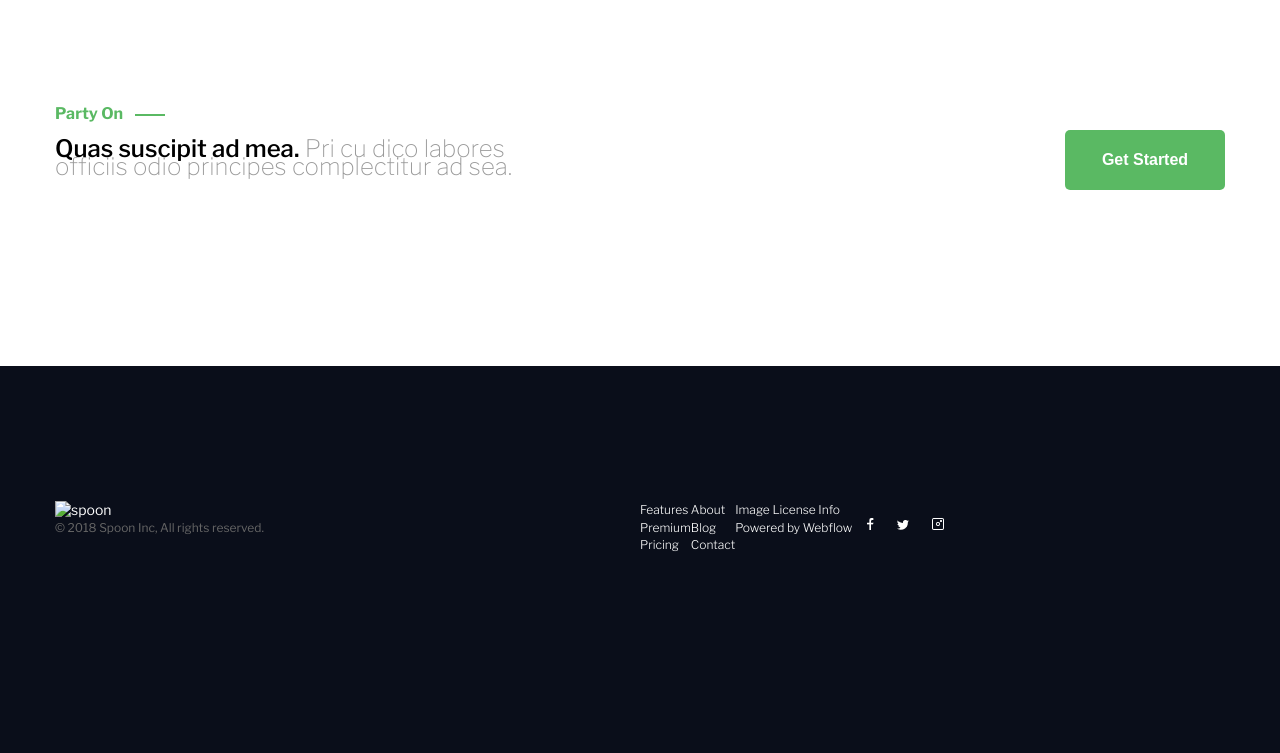
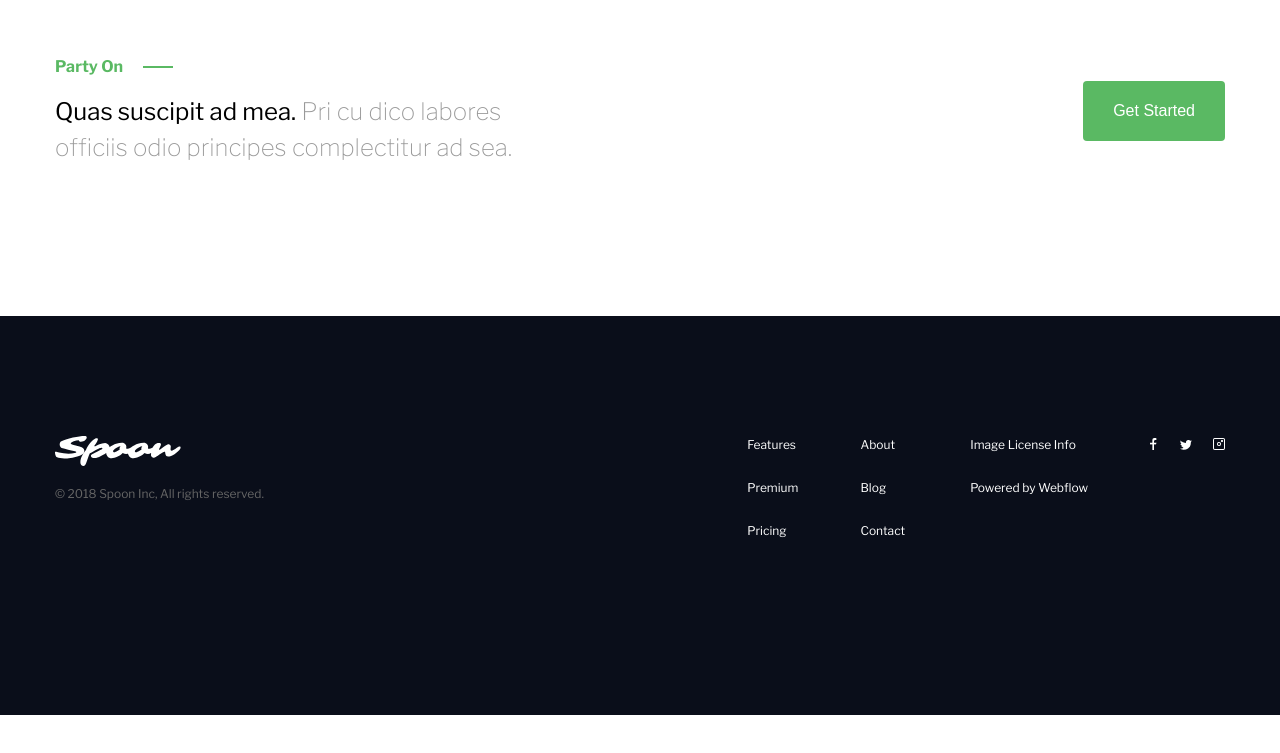
Before and after one commit to PLXRYV/htmlcssreview, a plain HTML site: page src/index.html in a window 1280 px wide. Shown: the part 3779-4532 px from the top of the page. After the commit the page ends 4494 px from the top, so only its background shows below. Drawn offline with nearby package versions, Linux system fonts and the light colour scheme.

Commit message:
блок футер старт

```diff
--- a/src/index.html
+++ b/src/index.html
@@ -10,10 +10,9 @@
   <link rel="stylesheet" href="style/style.css">
 </head>
 <body>
-
+<!-- Header -->
 <div class="wrapper">
   <div class="header__bg">
-    <!-- Header -->
     <header class="header">
       <div class="container">
         <div class="header__box">
@@ -32,7 +31,6 @@
         </div>
       </div>
     </header>
-
     <!--main-->
     <main class="main">
       <div class="container">
@@ -46,8 +44,7 @@
       </div>
     </main>
   </div>
-
-  <!-- features -->
+<!-- features -->
   <section class="features" >
     <div class="container">
       <p class="features__title">
@@ -75,7 +72,6 @@
     </div>
   </div>
   </section>
-
   <!-- premium -->
   <section class="premium">
     <img src="images/eggs_bread.jpg" alt="eggs">
@@ -91,7 +87,6 @@
       </div>
     </div>
   </section>
-
   <!-- about premium -->
   <section class="about">
     <div class="container">
@@ -137,56 +132,62 @@
       </div>
     </div>
   </section>
-
   <!--get started-->
   <section class="start">
-    <div class="start_container">
-      <div class="start_text">
-        <div class="start_textnull">
-          <a class="party">Party On</a><div class="rectangle2nd"></div>
+    <div class="container">
+      <div class="start__container">
+        <div class="start__inner">
+            <div class="start__box">
+                <h3 class="start__box-title">Party On</h3>
+                <div class="start__box-rectangle"></div>
+            </div>
+            <p class="start__box-text">
+                <span> Quas suscipit ad mea.</span>
+                Pri cu dico labores officiis odio principes complectitur ad sea.
+            </p>
         </div>
-        <br>
-        <p class="quassscipit"> <span class="black2nds"> Quas suscipit ad mea.</span> Pri cu dico labores <br> officiis odio principes complectitur ad sea.</p>
-      </div>
-      <div class="start_button">
-        <button class="button2nd">Get Started</button>
+        <div class="start__button">
+            <button class="start__button-btn">Get Started</button>
+        </div>
       </div>
     </div>
   </section>
-
+<!--footer-->
   <footer class="footer">
-    <div class="footer_container">
-      <div class="footer_logo">
-        <img src="image.svg" alt="spoon" maxwidth="130px">
-        <br>
-        <p class="footer_text">© 2018 Spoon Inc, All rights reserved.</p>
-      </div>
-      <div class="footer_navigation">
-        <table class="footer_table" cellpadding="15px">
+    <div class="container">
+        <div class="footer__container">
+          <div class="footer__box">
+            <div>
+                <img src="images/logo.svg" alt="Logo of site">
+            </div>
+             <p class="footer__box-text">© 2018 Spoon Inc, All rights reserved.</p>
+          </div>
+      <div class="footer__navigation">
+        <table class="footer__table">
           <tr>
-            <td><a href="#!">Features</a></td>
-            <td><a href="#!">About</a></td>
-            <td><a href="#!">Image License Info</a></td>
+            <td class="footer__navigation-link"><a href="#">Features</a></td>
+            <td class="footer__navigation-link"><a href="#">About</a></td>
+            <td class="footer__navigation-link"><a href="#">Image License Info</a></td>
           </tr>
           <tr>
-            <td><a href="#!">Premium</a></td>
-            <td><a href="#!">Blog</a></td>
-            <td><a href="#!">Powered by Webflow</a></td>
+            <td class="footer__navigation-link_second_column"><a href="#">Premium</a></td>
+            <td class="footer__navigation-link_second_column" ><a href="#">Blog</a></td>
+            <td class="footer__navigation-link_second_column"><a href="#">Powered by Webflow</a></td>
           </tr>
           <tr>
-            <td><a href="#!">Pricing</a></td>
-            <td><a href="#!">Contact</a></td>
+            <td class="footer__navigation-link_third_column"><a href="#">Pricing</a></td>
+            <td class="footer__navigation-link_third_column"><a href="#">Contact</a></td>
           </tr>
         </table>
+          <div class="footer_social">
+              <img class="social_facebook" src="images/facebook.png" alt="facebook">
+              <img class="social_twitter" src="images/x.png" alt="twitter">
+              <img class="social_instagram" src="images/inst.png" alt="instagram" >
+          </div>
       </div>
-      <div class="footer_social">
-        <img src="images/facebook.png" alt="facebook" maxwidth="12px" class="social_f">
-        <img src="images/x.png" alt="twitter" maxwidth="12px" class="social_x">
-        <img src="images/inst.png" alt="instagram" maxwidth="12px">
       </div>
     </div>
   </footer>
 </div>
-
 </body>
 </html>
--- a/src/style/content/index.css
+++ b/src/style/content/index.css
@@ -2,3 +2,4 @@
 @import "features.css";
 @import "premium.css";
 @import "about.css";
+@import "start.css";
--- /dev/null
+++ b/src/style/content/start.css
@@ -0,0 +1,60 @@
+/*get started*/
+
+.start {
+    padding: 150px 0;
+}
+
+
+.start__container {
+    display: flex;
+    justify-content: space-between;
+    align-items: center;
+}
+
+.start__inner {
+    display: flex;
+    flex-direction: column;
+    gap: 15px;
+}
+
+.start__box {
+    display: flex;
+    gap: 20px;
+    align-items: center;
+}
+
+.start__box-title {
+    font-size:16px;
+    font-weight: 700;
+    line-height: 24px;
+    color:#5ab963;
+}
+
+.start__box-rectangle {
+    width:30px;
+    height:2px;
+    background-color: #5ab963;
+}
+
+.start__box-text {
+    max-width: 483px;
+    font-size: 24px;
+    font-weight: 100;
+    line-height: 36px;
+    color: #999;
+}
+
+.start__box-text > span {
+    font-weight: 400;
+    color: #000;
+}
+
+.start__button-btn {
+    background-color: #5AB963;
+    border: none;
+    border-radius: 4px;
+    cursor: pointer;
+    font-size: 16px;
+    line-height: 30px;
+    padding: 15px 30px;
+}
--- /dev/null
+++ b/src/style/footer.css
@@ -0,0 +1,58 @@
+/*footer*/
+.footer {
+    background-color: #0A0E1A;
+    padding: 120px 0 150px;
+}
+
+.footer__container {
+    display: flex;
+    justify-content: space-between;
+}
+
+.footer__box {
+    display: flex;
+    flex-direction: column;
+    gap:15px;
+}
+
+.footer__box-text {
+    font-size: 12px;
+    font-weight: 400;
+    line-height: 18px;
+    color: #666;
+}
+
+.footer__navigation {
+    display: flex;
+}
+
+.footer__table {
+    padding : 15px;
+}
+
+.footer__navigation-link {
+    padding: 0 50px 25px 0;
+}
+
+.footer__navigation-link_second_column {
+    padding: 0 62px 25px 0;
+}
+
+.footer__navigation-link_third_column {
+    padding: 0 65px 25px 0;
+}
+
+td {
+    font-size: 12px;
+    font-weight: 400;
+    line-height: 18px;
+    color: #FFF;
+}
+
+.social_facebook {
+    padding: 0 20px 0 0;
+}
+
+.social_twitter {
+    padding: 0 18px 0 0;
+}
--- a/src/style/style.css
+++ b/src/style/style.css
@@ -2,151 +2,4 @@
 @import "global.css";
 @import "header.css";
 @import "content/index.css";
-
-/*article*/
-.prem_deal_article {
-    display: flex;
-    justify-content: center;
-    height: 264px;
-}
-
-.about_premium {
-    width:1170px;
-    text-align: center;
-    align-items: center;
-    justify-content: center;
-}
-
-.prem_deal {
-    text-align: center;
-    font-size: 16px;
-    font-weight: bold;
-    color: #000000;
-    margin-top: 100px;
-}
-
-.prem_button {
-
-}
-
-/*get started*/
-
-.start {
-    margin-top: 50px;
-    height:411px;
-    text-align: center;
-    align-items: center;
-    justify-content: center;
-    display: flex;
-
-}
-
-.start_container {
-
-    display: flex;
-    width:1170px;
-    height:111px;
-}
-
-.start_text {
-    width:585px;
-    height:111;
-    text-align: left;
-}
-
-.start_textnull {
-    width:110px;
-}
-
-.party {
-    font-size:16px;
-    font-weight: bold;
-    color:#5ab963;
-}
-
-.rectangle2nd {
-    margin-top:9px;
-    float: right;
-    width:30px;
-    height:2px;
-    background-color: #5ab963;
-}
-
-.quassscipit{
-    text-align: left;
-    font-weight: 50;
-    font-size: 24px;
-    color: #999999;
-    margin:0;
-}
-
-
-.black2nds {
-    font-weight: 550;
-    color:#000000;
-}
-
-.start_button {
-    float: right;
-}
-
-.button2nd {
-    margin:25px 0 0 425px;
-    width: 160px;
-    height: 60px;
-    background-color: #5AB963;
-    color: #ffffff;
-    font-weight: 550;
-    border: none;
-    border-radius: 5px;
-    outline: none;
-    cursor: pointer;
-    display: inline-block;
-    font-size: 16px;
-}
-
-.footer {
-    height:400px;
-    background-color: #0A0E1A;
-    text-align: left;
-    align-items: center;
-    justify-content: center;
-    display: flex;
-}
-
-.footer_container {
-    display: flex;
-    width:1170px;
-    height: 130px;
-}
-
-.footer_logo {
-    text-align: left;
-    justify-content: left;
-    width:585px;
-    height:64px;
-}
-
-.footer_text {
-    font-size: 12px;
-    font-weight: regular;
-    color: #666666;
-}
-
-td {
-    font-weight: 300;
-    font-size: 12px;
-    color: #FFFFFF;
-}
-
-.footer_social {
-    margin: 15px 0 0 15px;
-}
-
-.social_f {
-    margin-right: 20px;
-}
-
-.social_x {
-    margin-right: 20px;
-}
+@import "footer.css";
```
